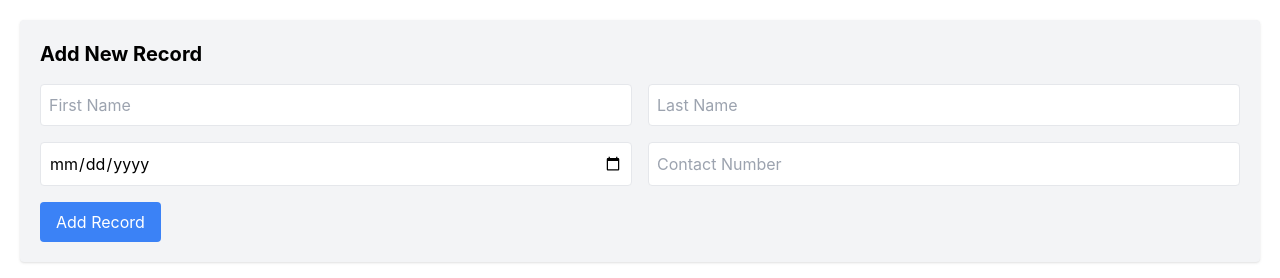
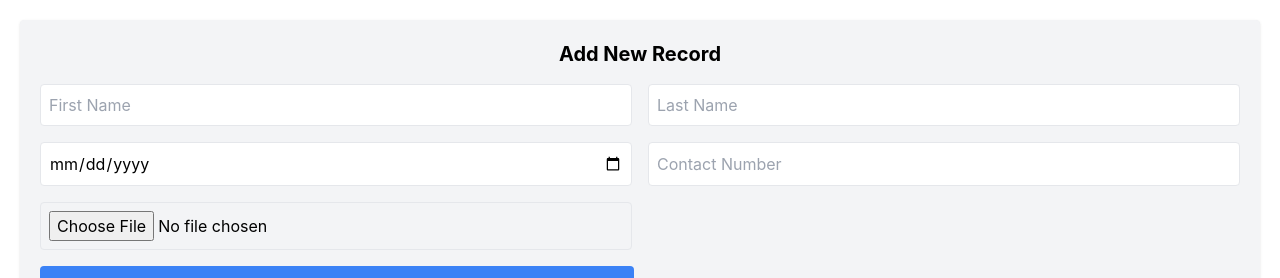
Before and after one commit to hasharas/student-manage, a React (Create React App) app: page / in a window 1280 px wide. Shown: the top 278 px of the page. Built offline with nearby package versions, Linux system fonts and the light colour scheme; no server answers.

Commit message:
add validation for number

```diff
--- /dev/null
+++ b/src/component/Buttons/ActionsEditDelet.jsx
@@ -0,0 +1,22 @@
+// import React from 'react';
+
+// const ActionsEditDelet = ({ isEditMode, onCancel }) => {
+//       return (
+//             <div className='w-full'>
+//                   <button type="submit" className="bg-blue-500 sm:w-[25%]  xl:w-[49.5%] l:w-[50%]  text-white px-4 py-2 rounded">
+//                         {isEditMode ? 'Update Record' : 'Add Record'}
+//                   </button>
+//                   {isEditMode && (
+//                         <button
+//                               type="button"
+//                               onClick={onCancel}
+//                               className="bg-gray-500 sm:w-[25%]  xl:w-[49.5%] l:w-[50%] text-white px-4 py-2 rounded"
+//                         >
+//                               Cancel
+//                         </button>
+//                   )}
+//             </div>
+//       );
+// };
+
+// export default ActionsEditDelet;
--- a/src/pages/Record/Record.jsx
+++ b/src/pages/Record/Record.jsx
@@ -1,19 +1,35 @@
-import React from 'react';
+import React, { useState } from 'react';
+// import ActionsEditDelet from '../../component/Buttons/ActionsEditDelet';
 
 const Recorde = ({ formData, setFormData, isEditMode, onSubmit, onCancel }) => {
+      const [error, setError] = useState('');
+
       const handleChange = (e) => {
             const { name, value } = e.target;
+            if (name === 'contactNo') {
+                  const isValid = /^[+94]?[0-9]{0,15}$/.test(value);
+                  if (!isValid) {
+                        setError('Invalid contact number. Only digits and an optional "+" at the start are allowed.');
+                        return;
+                  } else {
+                        setError(''); // Clear error if valid
+                  }
+            }
             setFormData((prev) => ({ ...prev, [name]: value }));
       };
 
       const handleFormSubmit = (e) => {
             e.preventDefault();
+            if (!/^[+94]?[0-9]{0,15}$/.test(formData.contactNo)) {
+                  alert('Please provide a valid contact number (7-15 digits, optional "+" at the start).');
+                  return;
+            }
             onSubmit(formData);
       };
 
       return (
             <form onSubmit={handleFormSubmit} className="bg-gray-100 p-5 shadow rounded mb-5">
-                  <h2 className="text-xl font-bold mb-4">
+                  <h2 className="text-xl text-center font-bold mb-4">
                         {isEditMode ? 'Edit Record' : 'Add New Record'}
                   </h2>
                   <div className="grid grid-cols-2 gap-4">
@@ -61,20 +77,35 @@ const Recorde = ({ formData, setFormData, isEditMode, onSubmit, onCancel }) => {
                               className="border p-2 rounded"
                               required
                         /> */}
+                        <input
+                              type="file"
+                              name="contactNo"
+                              value={formData.image}
+                              onChange={handleChange}
+                              placeholder="Contact Number"
+                              className="border p-2 rounded"
+                              required
+                        />
+
+
+                        {error && <p className="text-red-500 text-sm mt-1">{error}</p>}
                   </div>
-                  <div className="mt-4 flex gap-4">
-                        <button type="submit" className="bg-blue-500 text-white px-4 py-2 rounded">
+                  <div className="mt-4 flex gap-4 w-full">
+                        <button type="submit" className="bg-blue-500 sm:w-[25%]  xl:w-[49.5%] l:w-[50%]  text-white px-4 py-2 rounded">
                               {isEditMode ? 'Update Record' : 'Add Record'}
                         </button>
                         {isEditMode && (
                               <button
                                     type="button"
                                     onClick={onCancel}
-                                    className="bg-gray-500 text-white px-4 py-2 rounded"
+                                    className="bg-gray-500 sm:w-[25%]  xl:w-[49.5%] l:w-[50%] text-white px-4 py-2 rounded"
                               >
                                     Cancel
                               </button>
                         )}
+
+                        {/* <ActionsEditDelet /> */}
+
                   </div>
             </form>
       );
--- a/src/pages/TableView/DetailView.jsx
+++ b/src/pages/TableView/DetailView.jsx
@@ -35,17 +35,19 @@ const DetailView = () => {
             fetchUsers();
       }, []);
 
-      //update and create user
+      // Update and create user
       const handleSubmit = async (data) => {
             if (isEditMode) {
                   try {
-                        //update user
+                        // Update user
                         const updatedUser = await userService.updateUserById(currentEditId, data);
 
                         if (updatedUser) {
                               setUsers((prev) =>
                                     prev.map((user) =>
-                                          user.id === currentEditId ? { ...user, ...updatedUser } : user
+                                          user.id === currentEditId
+                                                ? { ...user, ...updatedUser, dob: new Date(updatedUser.dob).toISOString().split('T')[0] }
+                                                : user
                                     )
                               );
                               alert('User updated successfully!');
@@ -59,7 +61,10 @@ const DetailView = () => {
                   try {
                         // Create a new user
                         const newUser = await userService.createUser(data);
-                        setUsers((prev) => [...prev, newUser]);
+                        setUsers((prev) => [
+                              ...prev,
+                              { ...newUser, dob: new Date(newUser.dob).toISOString().split('T')[0] },
+                        ]);
                         alert('User added successfully!');
                   } catch (error) {
                         console.error('Error adding user:', error);
@@ -69,19 +74,20 @@ const DetailView = () => {
             resetForm();
       };
 
-      //edit handlee
+      // Edit handler
       const handleEdit = (user) => {
             setIsEditMode(true);
             setCurrentEditId(user.id);
             setFormData({
                   firstName: user.firstName,
                   lastName: user.lastName,
-                  dob: new Date(user.dob).toISOString().split('T')[0], // to date string
+                  dob: new Date(user.dob).toISOString().split('T')[0], // To date string
                   contactNo: user.contactNo,
                   id: user.id,
             });
       };
-      //delete handlee
+
+      // Delete handler
       const handleDelete = async (userId) => {
             try {
                   await userService.deleteUserById(userId);
@@ -91,7 +97,8 @@ const DetailView = () => {
                   console.error('Error deleting user:', error);
             }
       };
-      //after submiting reset form
+
+      // After submitting reset form
       const resetForm = () => {
             setFormData({
                   firstName: '',
```
Also changed, not shown: src/component/Buttons/Actions.jsx (deleted, +0 -22 lines).
